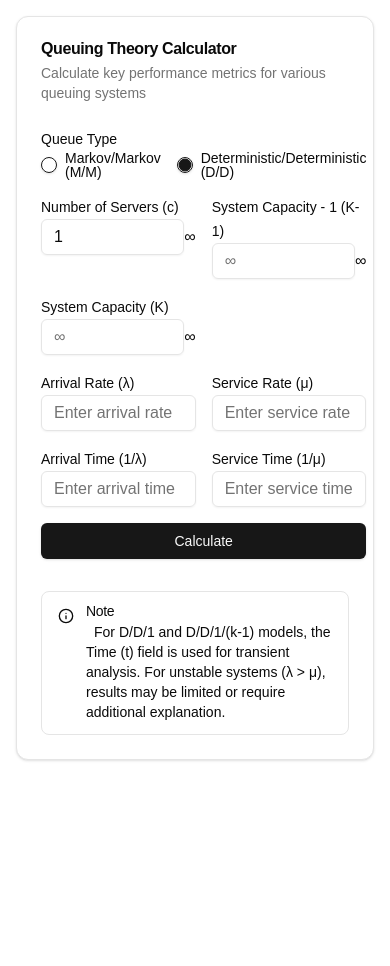
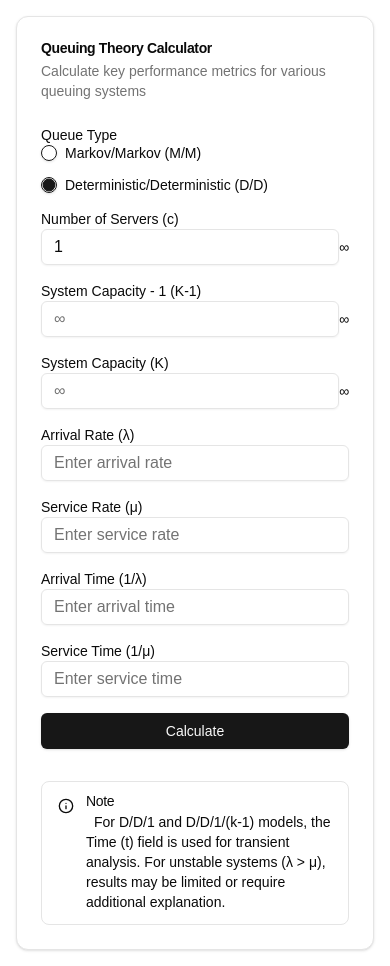
Before and after one commit to azsce/Queuify, a Next.js app: page / in a window 390 px wide. Before the commit the page ends 844 px from the top, so only its background shows below. Built offline with nearby package versions, Linux system fonts and the light colour scheme; what better-react-mathjax would draw is missing.

Commit message:
Add responsive design improvements and new dependencies for queuing theory components

```diff
--- a/package.json
+++ b/package.json
@@ -10,6 +10,9 @@
     "test": "jest"
   },
   "dependencies": {
+    "@emotion/react": "^11.13.5",
+    "@emotion/styled": "^11.13.5",
+    "@mui/material": "^6.1.10",
     "@radix-ui/react-label": "^2.1.0",
     "@radix-ui/react-radio-group": "^1.2.1",
     "@radix-ui/react-separator": "^1.1.0",
--- a/src/components/queuing-theory-calculator.tsx
+++ b/src/components/queuing-theory-calculator.tsx
@@ -135,7 +135,7 @@ export default function QueuingTheoryCalculator() {
 
   return (
     <MathJaxContext>
-      <div className="container mx-auto p-4">
+      <div className="container mx-auto p-4 text-sm sm:text-base">
         <Card>
           <CardHeader>
             <CardTitle>Queuing Theory Calculator</CardTitle>
--- a/src/components/queuing/InputParameters.tsx
+++ b/src/components/queuing/InputParameters.tsx
@@ -3,7 +3,7 @@ import { Label } from "@/components/ui/label"
 
 export default function InputParameters({ setArrivalRate, setServiceRate, arrivalRate, serviceRate, setArrivalTime, setServiceTime, arrivalTime, serviceTime }) {
   return (
-    <div className="grid grid-cols-2 gap-4">
+    <div className="grid grid-cols-1 sm:grid-cols-2 gap-4 text-sm sm:text-base">
       <div>
         <Label htmlFor="arrival-rate">Arrival Rate (λ)</Label>
         <Input
--- a/src/components/queuing/QueueType.tsx
+++ b/src/components/queuing/QueueType.tsx
@@ -1,15 +1,14 @@
-
 import { RadioGroup, RadioGroupItem } from "@/components/ui/radio-group";
 import { Label } from "@/components/ui/label";
 
 export default function QueueType({ setQueueType }) {
   return (
-    <div>
+    <div className="text-sm sm:text-base">
       <Label>Queue Type</Label>
       <RadioGroup
         defaultValue="D/D"
         onValueChange={(value) => setQueueType(value)}
-        className="flex space-x-2"
+        className="flex flex-col sm:flex-row space-y-2 sm:space-y-0 sm:space-x-2"
       >
         <div className="flex items-center space-x-2">
           <RadioGroupItem value="M/M" id="queue-mm" />
--- a/src/components/queuing/SystemParameters.tsx
+++ b/src/components/queuing/SystemParameters.tsx
@@ -33,7 +33,7 @@ export default function SystemParameters({
   };
 
   return (
-    <div className="grid grid-cols-2 gap-4">
+    <div className="grid grid-cols-1 sm:grid-cols-2 gap-4 text-sm sm:text-base">
       <div>
         <Label htmlFor="servers">Number of Servers (c)</Label>
         <div className="flex">
--- a/src/components/results/DD1KResults.tsx
+++ b/src/components/results/DD1KResults.tsx
@@ -69,10 +69,10 @@ const ArrivalBiggerThanservice: React.FC<DD1KCharacteristics> = ({
 
   return (
     <MathJaxContext>
-      <div className="space-y-6">
+      <div className="space-y-6 text-sm md:text-base">
         {/* Main header with title */}
         <div className="text-center mb-6">
-          <h2 className="text-2xl font-bold">
+          <h2 className="text-xl md:text-2xl font-bold">
             <MathJax inline>{`\\(D/D/1/(k-1)\\)`}</MathJax> Queue Results
           </h2>
         </div>
@@ -120,7 +120,7 @@ const ArrivalBiggerThanservice: React.FC<DD1KCharacteristics> = ({
 
         {/* Section for displaying n(t) */}
         <div className="space-y-8">
-          <h3 className="text-xl font-semibold">
+          <h3 className="text-lg md:text-xl font-semibold">
             <MathJax inline>{`\\(n(t)\\)`}</MathJax> (Number of Customers)
           </h3>
           <div className="ml-4 space-y-8">
@@ -156,7 +156,7 @@ const ArrivalBiggerThanservice: React.FC<DD1KCharacteristics> = ({
 
         {/* Section for displaying Wq(n) */}
         <div className="space-y-8">
-          <h3 className="text-xl font-semibold">
+          <h3 className="text-lg md:text-xl font-semibold">
             <MathJax inline>{`\\(Wq(n)\\)`}</MathJax> (Waiting Times)
           </h3>
           <div className="ml-4 space-y-8">
```
Also changed, not shown: 1 other file (tests, documents, lock files or other folders).
